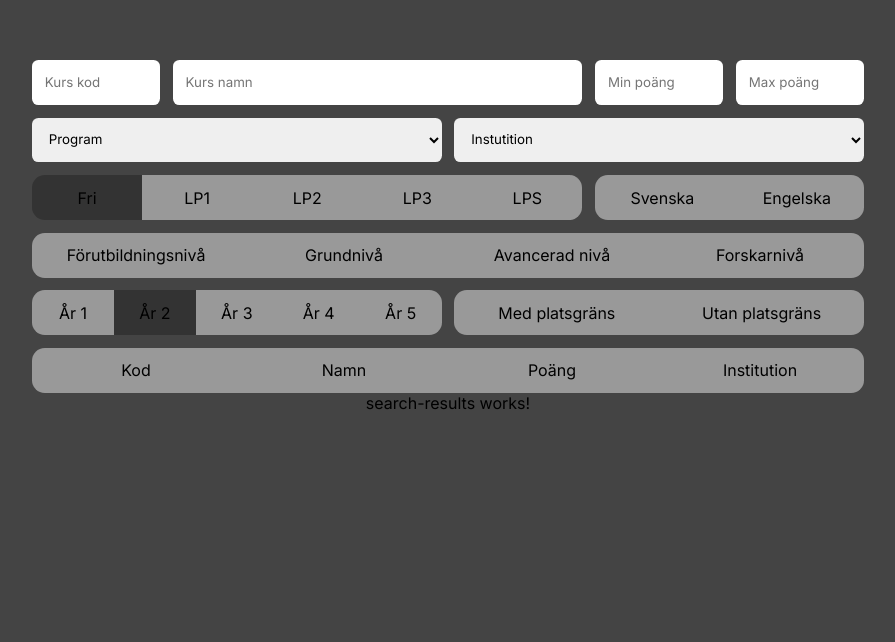
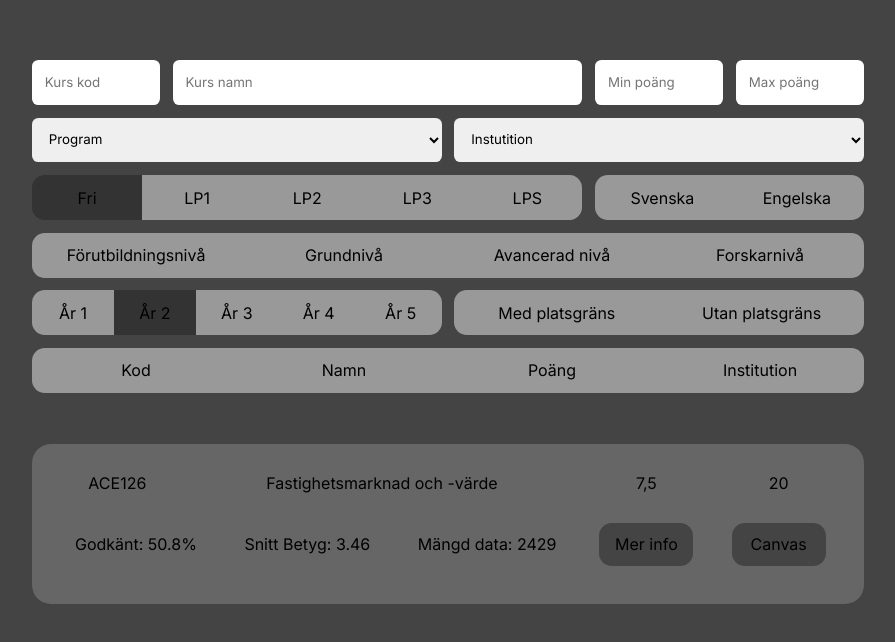
Before and after one commit to Peptski/CourseSelector, an Angular app: page / in a window 1280 px wide. Shown: the part 132-774 px from the top of the page, without its empty margins (192-1087 px from the left). Built offline with nearby package versions, Linux system fonts and the light colour scheme.

Commit message:
initial course item

```diff
--- /dev/null
+++ b/src/app/search-page/feature/search-results/search-results-item/search-results-item.component.css
@@ -0,0 +1,36 @@
+.container {
+  width: 100%;
+  height: 100%;
+  display: grid;
+  grid-template-columns: repeat(6, 1fr);
+  grid-template-rows: 1fr 2fr;
+  justify-content: space-around;
+  padding: 1.2rem;
+  background-color: #666;
+}
+
+span {
+  display: flex;
+  justify-content: center;
+  align-items: center;
+}
+
+.stats {
+  grid-column: 1 / span 4;
+  display: flex;
+  justify-content: space-around;
+}
+
+.coursename {
+  grid-column: 2 / span 3;
+}
+
+a {
+  all: unset;
+  display: flex;
+  justify-content: center;
+  align-items: center;
+  margin: 1.2rem;
+  border-radius: 0.8rem;
+  background-color: #444;
+}
--- /dev/null
+++ b/src/app/search-page/feature/search-results/search-results-item/search-results-item.component.html
@@ -0,0 +1,13 @@
+<div class="container">
+  <span>{{ course.Code }}</span>
+  <span class="coursename">{{ course.Name }}</span>
+  <span>{{ course.Credit }}</span>
+  <span>{{ course.Institution }}</span>
+  <div class="stats">
+    <span> Godkänt: {{ course.PassRate | percentage }}</span>
+    <span> Snitt Betyg: {{ course.AverageGrade.toFixed(2) }}</span>
+    <span> Mängd data: {{ course.SampleSize }}</span>
+  </div>
+  <a [href]="course.CourseInfo">Mer info</a>
+  <a [href]="course.Canvas">Canvas</a>
+</div>
--- /dev/null
+++ b/src/app/search-page/feature/search-results/search-results-item/search-results-item.component.ts
@@ -0,0 +1,19 @@
+import { Component, Input, OnInit } from '@angular/core';
+import { CommonModule } from '@angular/common';
+import { Course } from 'src/app/search-page/utils/course.model';
+import { PercentagePipe } from 'src/app/search-page/utils/percentage.pipe';
+
+@Component({
+  selector: 'app-search-results-item',
+  standalone: true,
+  imports: [CommonModule, PercentagePipe],
+  templateUrl: './search-results-item.component.html',
+  styleUrls: ['./search-results-item.component.css'],
+})
+export class SearchResultsItemComponent implements OnInit {
+  @Input() course!: Course;
+
+  constructor() {}
+
+  ngOnInit(): void {}
+}
--- a/src/app/search-page/feature/search-results/search-results.component.css
+++ b/src/app/search-page/feature/search-results/search-results.component.css
@@ -0,0 +1,14 @@
+.container {
+  display: flex;
+  flex-direction: column;
+  align-items: center;
+  gap: 1.2rem;
+  margin-top: 3.2rem;
+}
+
+app-search-results-item {
+  width: 52rem;
+  height: 10rem;
+  border-radius: 1.2rem;
+  overflow: hidden;
+}
--- a/src/app/search-page/feature/search-results/search-results.component.html
+++ b/src/app/search-page/feature/search-results/search-results.component.html
@@ -1 +1,6 @@
-<p>search-results works!</p>
+<div class="container">
+  <app-search-results-item
+    *ngFor="let course of items"
+    [course]="course"
+  ></app-search-results-item>
+</div>
--- a/src/app/search-page/feature/search-results/search-results.component.ts
+++ b/src/app/search-page/feature/search-results/search-results.component.ts
@@ -1,18 +1,33 @@
 import { Component, OnInit } from '@angular/core';
 import { CommonModule } from '@angular/common';
+import { SearchResultsItemComponent } from './search-results-item/search-results-item.component';
+import { Course } from '../../utils/course.model';
 
 @Component({
   selector: 'app-search-results',
   standalone: true,
-  imports: [CommonModule],
+  imports: [CommonModule, SearchResultsItemComponent],
   templateUrl: './search-results.component.html',
-  styleUrls: ['./search-results.component.css']
+  styleUrls: ['./search-results.component.css'],
 })
 export class SearchResultsComponent implements OnInit {
+  items: Course[] = [
+    {
+      Code: 'ACE126',
+      Name: 'Fastighetsmarknad och -värde',
+      Credit: '7,5',
+      Institution: '20',
+      CourseInfo:
+        'https://student.portal.chalmers.se/sv/chalmersstudier/minkursinformation/sidor/sokkurs.aspx?course_id=34399&parsergrp=3',
+      Canvas:
+        'https://chalmers.instructure.com/courses/19957/assignments/syllabus',
+      PassRate: 0.5084396871140388,
+      AverageGrade: 3.4623481781376517,
+      SampleSize: 2429,
+    },
+  ];
 
-  constructor() { }
+  constructor() {}
 
-  ngOnInit(): void {
-  }
-
+  ngOnInit(): void {}
 }
--- /dev/null
+++ b/src/app/search-page/utils/course.model.ts
@@ -0,0 +1,13 @@
+export class Course {
+  constructor(
+    public Code: String,
+    public Name: String,
+    public Credit: String,
+    public Institution: String,
+    public CourseInfo: String,
+    public Canvas: String,
+    public PassRate: number,
+    public AverageGrade: number,
+    public SampleSize: number
+  ) {}
+}
--- /dev/null
+++ b/src/app/search-page/utils/percentage.pipe.ts
@@ -0,0 +1,8 @@
+import { Pipe, PipeTransform } from '@angular/core';
+
+@Pipe({ name: 'percentage', standalone: true })
+export class PercentagePipe implements PipeTransform {
+  transform(value: number): String {
+    return String(Math.round(value * 1000) / 10) + '%';
+  }
+}
```
